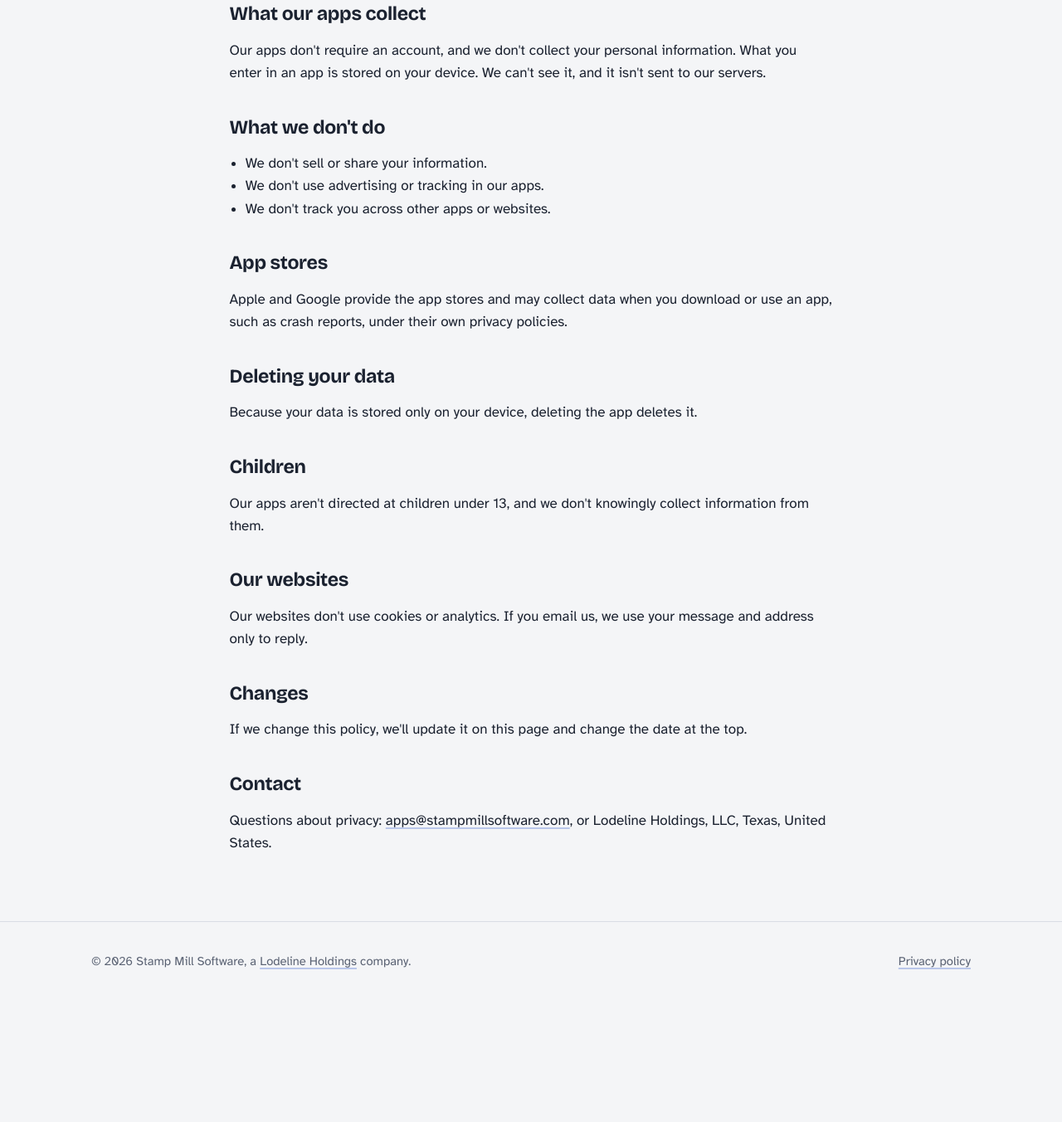
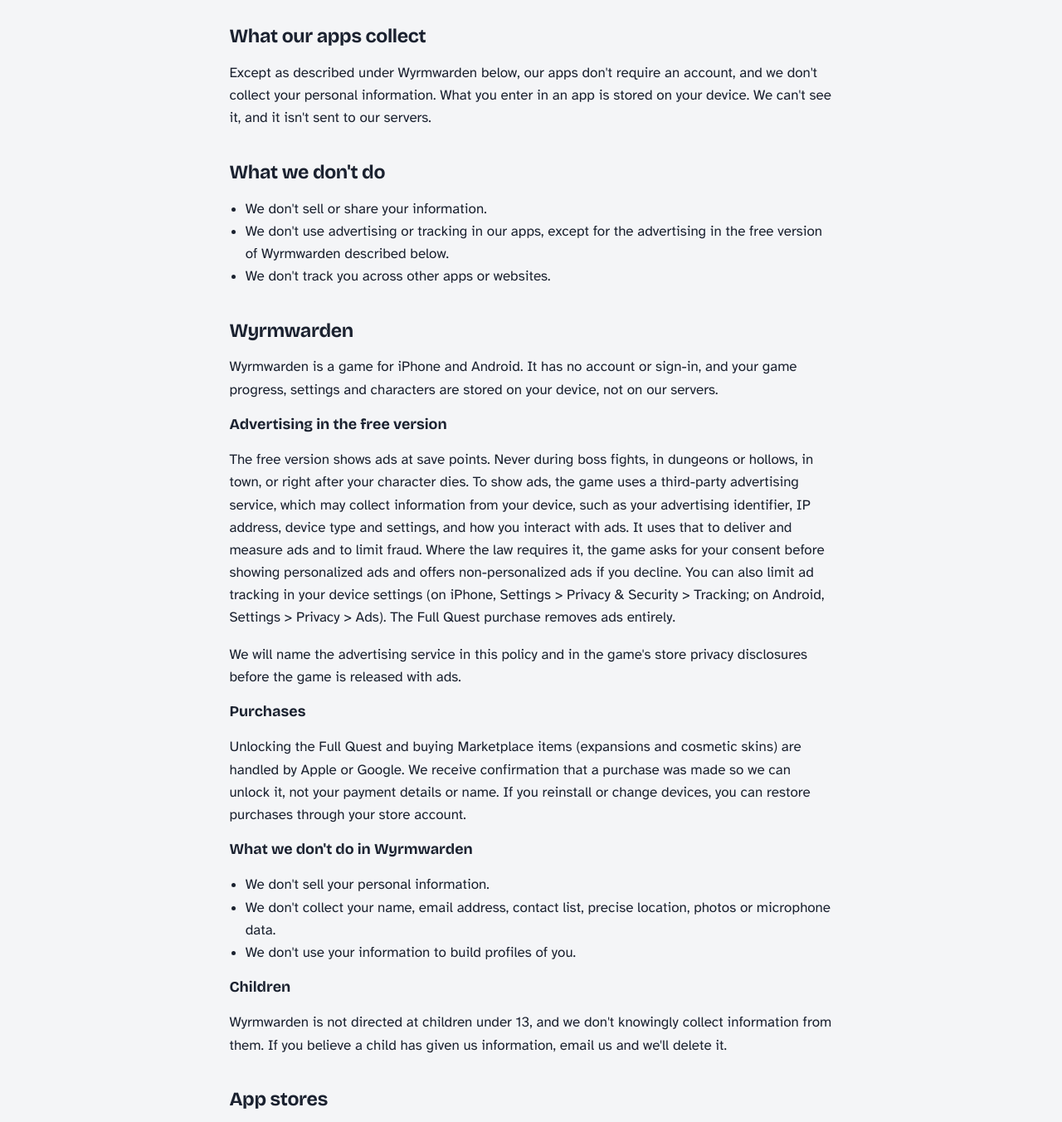
Before and after one commit to hahhahsnake/stampmill-site, a plain HTML site: page privacy.html in a window 1280 px wide. Shown: the part 522-1874 px from the top of the page at 83% size. Before the commit the page ends 1729 px from the top, so only its background shows below. Drawn offline with nearby package versions, Linux system fonts and the light colour scheme.

Commit message:
Update privacy policy for Wyrmwarden ads and purchases; correct no-ads claim
Co-Authored-By: Claude Sonnet 5.5 <noreply@anthropic.com>
Claude-Session: https://claude.ai/code/session_01VJgvkpbbckC4DuDLhWw1ma

```diff
--- a/privacy.html
+++ b/privacy.html
@@ -30,23 +30,39 @@
   <div class="page-head">
     <div class="wrap">
       <h1>Privacy policy</h1>
-      <p class="effective">Effective November 18, 2026</p>
+      <p class="effective">Effective November 19, 2026</p>
     </div>
   </div>
 
   <section>
     <div class="wrap policy">
-      <p>This policy covers the mobile apps published by Stamp Mill Software ("we"), a business of Lodeline Holdings, LLC (formerly Cochran Mineral Co., LLC), a Texas limited liability company. It also covers this website, cochranmineral.com and lodelineholdings.com. If an app handles data differently from what's described here, that app has its own policy, linked from its store listing and from our <a href="/#apps">apps list</a>, and that policy applies instead.</p>
+      <p>This policy covers the mobile apps published by Stamp Mill Software ("we"), a business of Lodeline Holdings, LLC (formerly Cochran Mineral Co., LLC), a Texas limited liability company. It also covers this website, cochranmineral.com and lodelineholdings.com. The sections below apply to our apps in general. <a href="#wyrmwarden">Wyrmwarden</a>, our game, includes advertising and in-app purchases and is covered by its own section, which takes priority for that app. If any other app handles data differently, it has its own policy, linked from its store listing and from our <a href="/#apps">apps list</a>.</p>
 
       <h2>What our apps collect</h2>
-      <p>Our apps don't require an account, and we don't collect your personal information. What you enter in an app is stored on your device. We can't see it, and it isn't sent to our servers.</p>
+      <p>Except as described under Wyrmwarden below, our apps don't require an account, and we don't collect your personal information. What you enter in an app is stored on your device. We can't see it, and it isn't sent to our servers.</p>
 
       <h2>What we don't do</h2>
       <ul>
         <li>We don't sell or share your information.</li>
-        <li>We don't use advertising or tracking in our apps.</li>
+        <li>We don't use advertising or tracking in our apps, except for the advertising in the free version of Wyrmwarden described below.</li>
         <li>We don't track you across other apps or websites.</li>
       </ul>
+
+      <h2 id="wyrmwarden">Wyrmwarden</h2>
+      <p>Wyrmwarden is a game for iPhone and Android. It has no account or sign-in, and your game progress, settings and characters are stored on your device, not on our servers.</p>
+      <h3>Advertising in the free version</h3>
+      <p>The free version shows ads at save points. Never during boss fights, in dungeons or hollows, in town, or right after your character dies. To show ads, the game uses a third-party advertising service, which may collect information from your device, such as your advertising identifier, IP address, device type and settings, and how you interact with ads. It uses that to deliver and measure ads and to limit fraud. Where the law requires it, the game asks for your consent before showing personalized ads and offers non-personalized ads if you decline. You can also limit ad tracking in your device settings (on iPhone, Settings &gt; Privacy &amp; Security &gt; Tracking; on Android, Settings &gt; Privacy &gt; Ads). The Full Quest purchase removes ads entirely.</p>
+      <p>We will name the advertising service in this policy and in the game's store privacy disclosures before the game is released with ads.</p>
+      <h3>Purchases</h3>
+      <p>Unlocking the Full Quest and buying Marketplace items (expansions and cosmetic skins) are handled by Apple or Google. We receive confirmation that a purchase was made so we can unlock it, not your payment details or name. If you reinstall or change devices, you can restore purchases through your store account.</p>
+      <h3>What we don't do in Wyrmwarden</h3>
+      <ul>
+        <li>We don't sell your personal information.</li>
+        <li>We don't collect your name, email address, contact list, precise location, photos or microphone data.</li>
+        <li>We don't use your information to build profiles of you.</li>
+      </ul>
+      <h3>Children</h3>
+      <p>Wyrmwarden is not directed at children under 13, and we don't knowingly collect information from them. If you believe a child has given us information, email us and we'll delete it.</p>
 
       <h2>App stores</h2>
       <p>Apple and Google provide the app stores and may collect data when you download or use an app, such as crash reports, under their own privacy policies.</p>
```
Also changed, not shown: index.html (+2 -2 lines).
